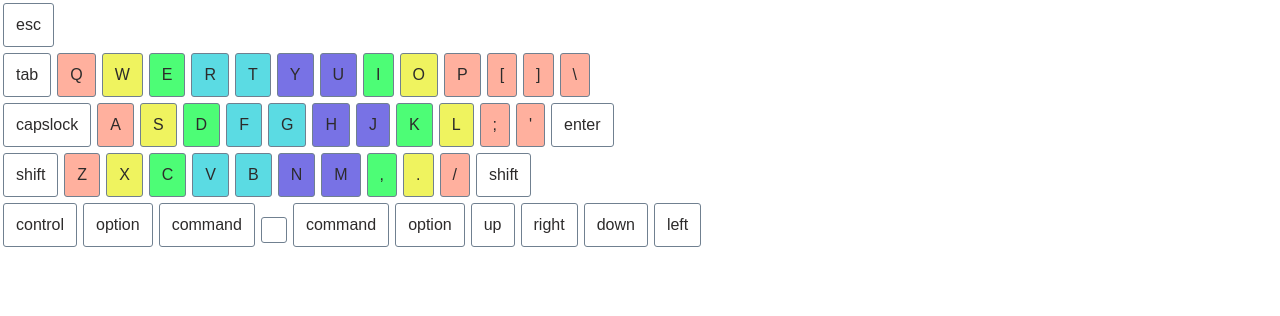
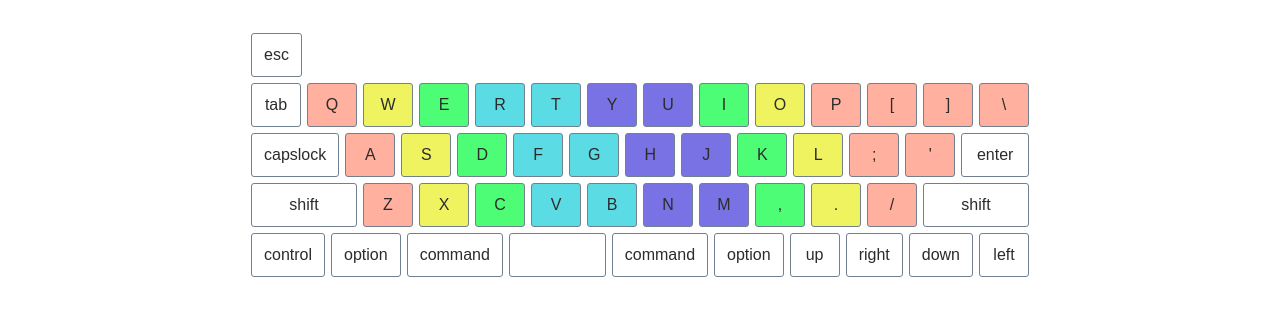
Before and after one commit to fs-engineer/keyboard, a React (Create React App) app: page / in a window 1280 px wide. Shown: the top 316 px of the page. Built offline with nearby package versions, Linux system fonts and the light colour scheme.

Commit message:
added grow expression for space, shift and enter. added container and wrapper

```diff
--- a/src/assets/keyboardData.js
+++ b/src/assets/keyboardData.js
@@ -109,7 +109,12 @@ const keyboardData = {
       color: theme.background.white,
       system: true,
     },
-    { code: 'Space', name: ' ', color: theme.background.white, system: true },
+    {
+      code: 'Space',
+      name: 'Space',
+      color: theme.background.white,
+      system: true,
+    },
     {
       code: 'MetaRight',
       name: 'Command',
@@ -122,6 +127,8 @@ const keyboardData = {
       color: theme.background.white,
       system: true,
     },
+  ],
+  arrows: [
     {
       code: 'ArrowUp',
       name: 'up',
--- a/src/components/KeyBtn/KeyBtn.styled.js
+++ b/src/components/KeyBtn/KeyBtn.styled.js
@@ -1,13 +1,24 @@
 import styled from 'styled-components';
 import theme from '../../assets/theme';
+
+const isGrow = props =>
+  props['data-code'] === 'Space' ||
+  props['data-code'] === 'ShiftRight' ||
+  props['data-code'] === 'ShiftLeft' ||
+  props['data-code'] === 'Enter'
+    ? 1
+    : 0;
 
 export const Button = styled.button`
   text-transform: ${props => (props.system ? 'lowercase' : 'uppercase')};
   font-size: 1rem;
-  color: ${theme.typography.main};
+  color: ${props =>
+    props['data-code'] === 'Space' ? 'transparent' : theme.typography.main};
   padding: 12px;
   margin: 3px;
   background-color: ${props => (props.isActive ? 'orange' : props.bgColor)};
   border: 1px solid ${theme.border.lightGrey};
   border-radius: 3px;
+  min-width: 50px;
+  flex-grow: ${isGrow};
 `;
--- a/src/components/Keyboard/Keyboard.js
+++ b/src/components/Keyboard/Keyboard.js
@@ -1,6 +1,7 @@
 import { useEffect, useState } from 'react';
 import KeyBtn from '../KeyBtn/KeyBtn';
 import keyboardData from '../../assets/keyboardData';
+import { KeyContainer, KeyWrapper } from './Keyboard.styled';
 
 const Keyboard = () => {
   const [currentKey, setCurrentKey] = useState(null);
@@ -18,10 +19,10 @@ const Keyboard = () => {
   }, []);
 
   return (
-    <>
-      {Object.keys(keyboardData).map(key => (
-        <div key={key}>
-          {keyboardData[key].map(el => (
+    <KeyContainer>
+      <div>
+        <KeyWrapper>
+          {keyboardData.escRow.map(el => (
             <KeyBtn
               key={el.code}
               system={el.system}
@@ -31,9 +32,67 @@ const Keyboard = () => {
               code={el.code}
             />
           ))}
-        </div>
-      ))}
-    </>
+        </KeyWrapper>
+        <KeyWrapper>
+          {keyboardData.firstRow.map(el => (
+            <KeyBtn
+              key={el.code}
+              system={el.system}
+              currentKey={currentKey}
+              bgColor={el.color}
+              name={el.name}
+              code={el.code}
+            />
+          ))}
+        </KeyWrapper>
+        <KeyWrapper>
+          {keyboardData.secondRow.map(el => (
+            <KeyBtn
+              key={el.code}
+              system={el.system}
+              currentKey={currentKey}
+              bgColor={el.color}
+              name={el.name}
+              code={el.code}
+            />
+          ))}
+        </KeyWrapper>
+        <KeyWrapper>
+          {keyboardData.thirdRow.map(el => (
+            <KeyBtn
+              key={el.code}
+              system={el.system}
+              currentKey={currentKey}
+              bgColor={el.color}
+              name={el.name}
+              code={el.code}
+            />
+          ))}
+        </KeyWrapper>
+        <KeyWrapper>
+          {keyboardData.bottomRow.map(el => (
+            <KeyBtn
+              key={el.code}
+              system={el.system}
+              currentKey={currentKey}
+              bgColor={el.color}
+              name={el.name}
+              code={el.code}
+            />
+          ))}
+          {keyboardData.arrows.map(el => (
+            <KeyBtn
+              key={el.code}
+              system={el.system}
+              currentKey={currentKey}
+              bgColor={el.color}
+              name={el.name}
+              code={el.code}
+            />
+          ))}
+        </KeyWrapper>
+      </div>
+    </KeyContainer>
   );
 };
 
--- /dev/null
+++ b/src/components/Keyboard/Keyboard.styled.js
@@ -0,0 +1,12 @@
+import styled from 'styled-components';
+
+export const KeyContainer = styled.div`
+  display: flex;
+  justify-content: center;
+  padding: 30px;
+`;
+
+export const KeyWrapper = styled.div`
+  display: flex;
+  justify-content: space-between;
+`;
```
